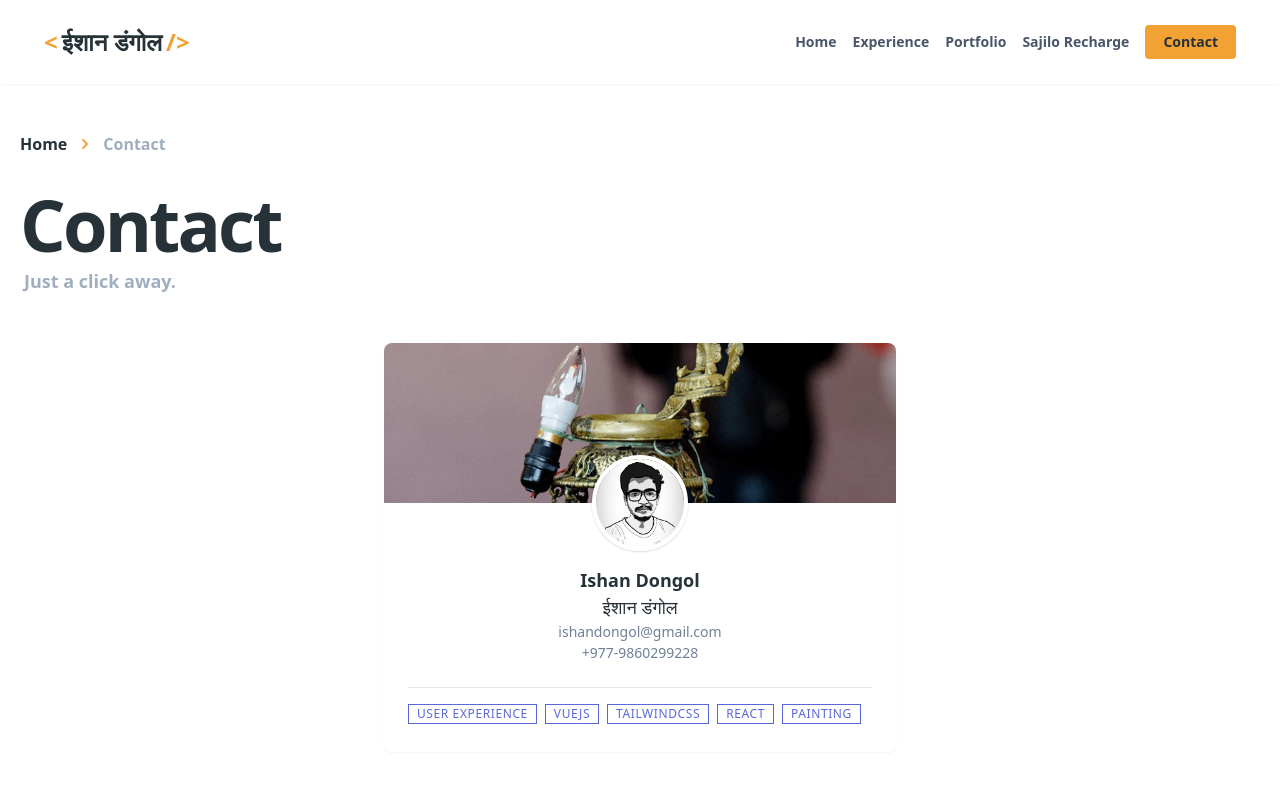
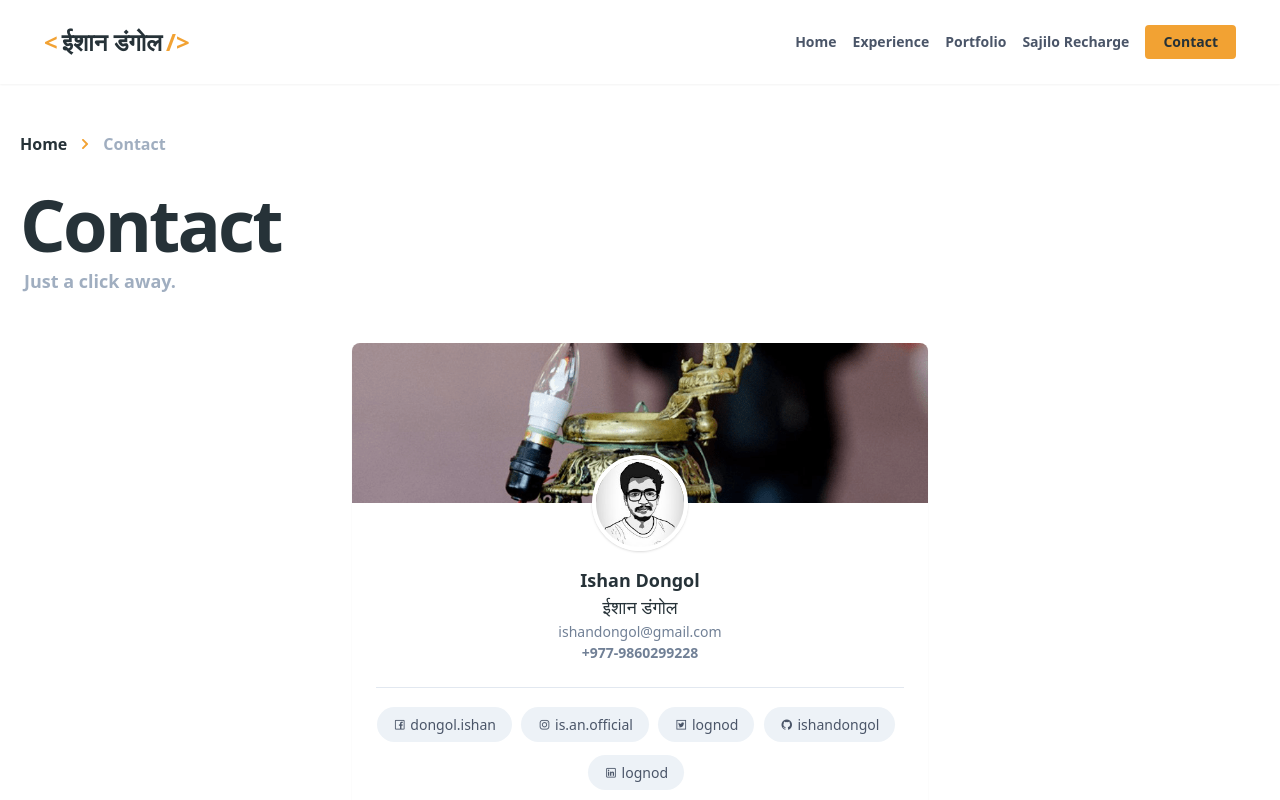
Before and after one commit to ishandongol/ishandongol.github.io, a Next.js app: page /contact in a window 1280 px wide. Shown: the top 800 px of the page. Built offline with nearby package versions, Linux system fonts and the light colour scheme.

Commit message:
[profile page]

```diff
--- a/pages/contact/index.tsx
+++ b/pages/contact/index.tsx
@@ -4,6 +4,39 @@ import Head from 'next/head'
 import { CMS_NAME } from '../../lib/constants'
 import PostTitle from '../../components/post-title'
 import Breadcrumb from '../../components/breadcrumbs'
+import {Badge} from '../../components/badge'
+interface Social{
+   icon:string;
+   link:string;
+   id:string;
+}
+const social:Social[] = [
+   {
+       "icon": "facebook-square",
+       "link": "https://www.facebook.com/dongol.ishan",
+       "id": "dongol.ishan"
+   },
+   {
+       "icon": "instagram",
+       "link": "https://www.instagram.com/is.an.official/",
+       "id": "is.an.official"
+   },
+   {
+       "icon": "twitter-square",
+       "link": "https://twitter.com/lognod",
+       "id": "lognod"
+   },
+   {
+       "icon": "github",
+       "link": "https://github.com/ishandongol",
+       "id": "ishandongol"
+   },
+   {
+       "icon": "linkedin",
+       "link": "https://www.linkedin.com/in/lognod/",
+       "id": "lognod"
+   }
+]
 const Contact = () => {
    const pageTitle = 'Contact'
    return (
@@ -18,7 +51,7 @@ const Contact = () => {
                   { title: pageTitle, url: `/contact` },
                ]} />
                <PostTitle subTitle="Just a click away.">{pageTitle}</PostTitle>
-               <div className="bg-white mt-12 pb-6 w-full justify-center items-center overflow-hidden md:max-w-lg rounded-lg shadow-sm hover:shadow-medium mx-auto mb-20">
+               <div className="bg-white mt-12 pb-6 w-full justify-center items-center overflow-hidden md:max-w-xl rounded-lg shadow-sm hover:shadow-medium mx-auto mb-20">
                   <div className="relative h-40">
                      <img className="absolute h-full w-full object-cover" src="/assets/media/smart-panas.png" />
                   </div>
@@ -33,26 +66,16 @@ const Contact = () => {
                      <p className="text-sm text-gray-600 text-center">
                         ishandongol@gmail.com
         </p>
-        <p className="text-sm text-gray-600 text-center">
+        <p className="text-sm text-gray-600 text-center font-bold">
                         +977-9860299228
         </p>
                   </div>
-                  <div className="mt-6 pt-3 flex flex-wrap mx-6 border-t">
-                     <div className="text-xs mr-2 my-1 uppercase tracking-wider border px-2 text-indigo-600 border-indigo-600 hover:bg-indigo-600 hover:text-indigo-100 cursor-default">
-                        User experience
-        </div>
-                     <div className="text-xs mr-2 my-1 uppercase tracking-wider border px-2 text-indigo-600 border-indigo-600 hover:bg-indigo-600 hover:text-indigo-100 cursor-default">
-                        VueJS
-        </div>
-                     <div className="text-xs mr-2 my-1 uppercase tracking-wider border px-2 text-indigo-600 border-indigo-600 hover:bg-indigo-600 hover:text-indigo-100 cursor-default">
-                        TailwindCSS
-        </div>
-                     <div className="text-xs mr-2 my-1 uppercase tracking-wider border px-2 text-indigo-600 border-indigo-600 hover:bg-indigo-600 hover:text-indigo-100 cursor-default">
-                        React
-        </div>
-                     <div className="text-xs mr-2 my-1 uppercase tracking-wider border px-2 text-indigo-600 border-indigo-600 hover:bg-indigo-600 hover:text-indigo-100 cursor-default">
-                        Painting
-        </div>
+                  <div className="mt-6 pt-3 md:flex md:flex-wrap mx-6 border-t text-center">
+                  {social.map((profile) => {
+                     return(
+                      <a href={profile.link} className="mr-2 my-6 md:my-3 block md:flex-auto w-full md:w-auto" target="_blank" rel="noreferrer noopener"><Badge key={profile.link} color="bg-gray-200 text-gray-700" ><i className={`lab la-${profile.icon}`}> </i> {profile.id}</Badge> </a>
+                     )
+                  })}
                   </div>
                </div>
             </Container>
```
